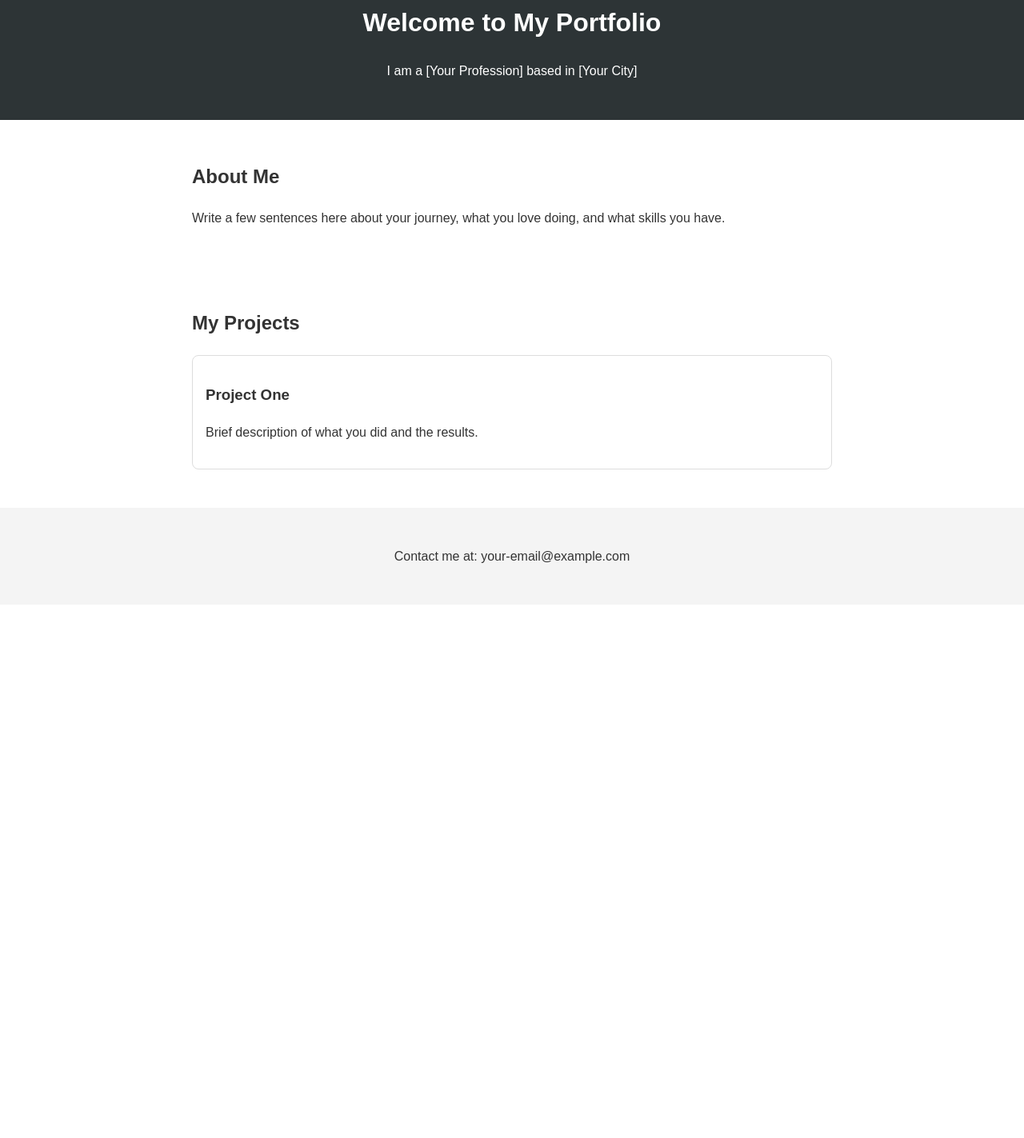
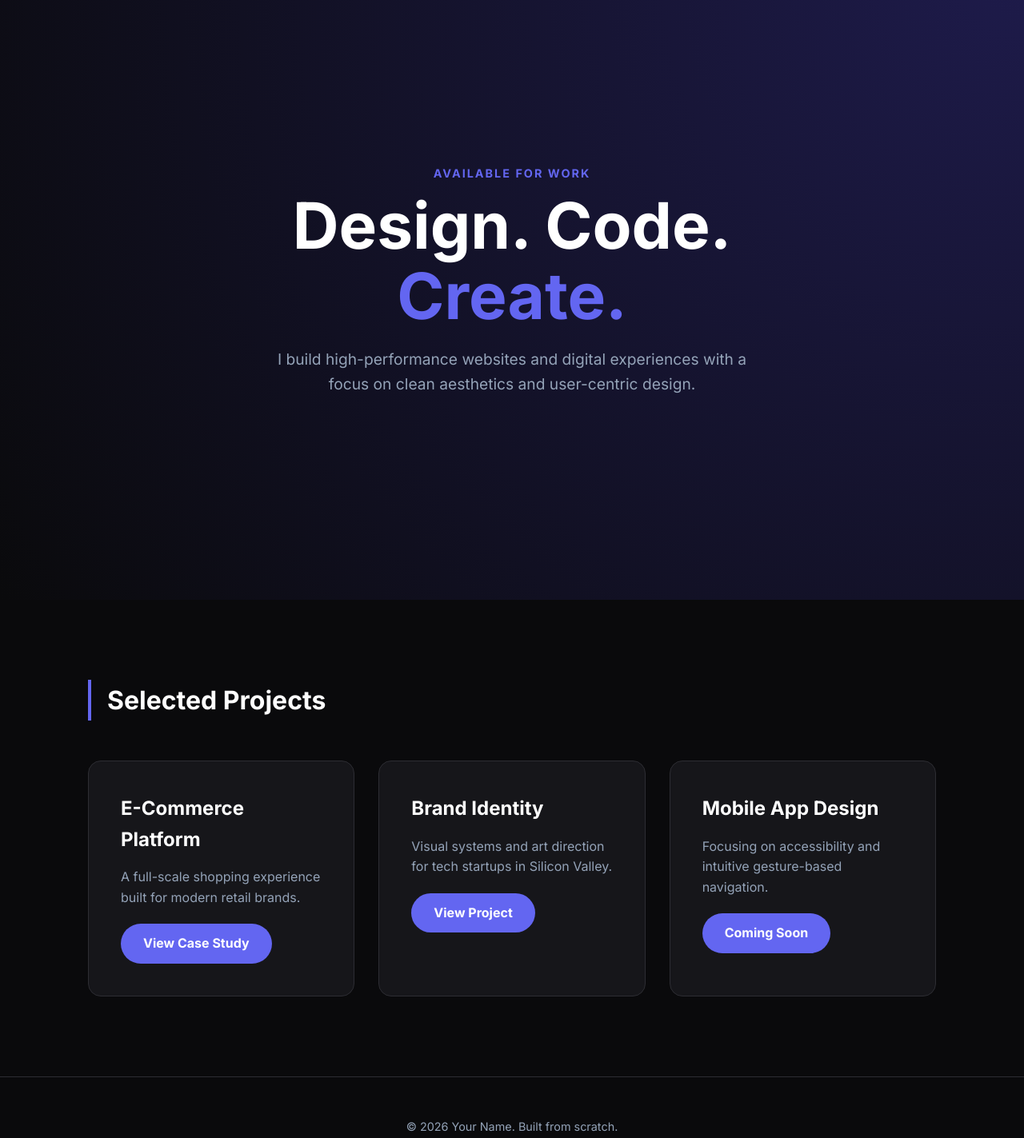
Before and after one commit to aaryas2412-design/My-Portfolio, a plain HTML site: page index.html in a window 1280 px wide. Shown: the part 50-1473 px from the top of the page at 80% size. Before the commit the page ends 806 px from the top, so only its background shows below. Drawn offline with Linux system fonts and the light colour scheme.

Commit message:
Update index.html

```diff
--- a/index.html
+++ b/index.html
@@ -3,38 +3,166 @@
 <head>
     <meta charset="UTF-8">
     <meta name="viewport" content="width=device-width, initial-scale=1.0">
-    <title>My Portfolio</title>
+    <title>Portfolio | Creative Professional</title>
+    <link href="https://fonts.googleapis.com/css2?family=Inter:wght@300;400;700&display=swap" rel="stylesheet">
+
     <style>
-        /* This is the CSS - it handles the "look" */
-        body { font-family: sans-serif; line-height: 1.6; margin: 0; color: #333; }
-        header { background: #2d3436; color: white; padding: 2rem; text-align: center; }
-        section { padding: 2rem; max-width: 800px; margin: auto; }
-        .project-card { border: 1px solid #ddd; padding: 1rem; border-radius: 8px; margin-bottom: 1rem; }
-        footer { text-align: center; padding: 2rem; background: #f4f4f4; }
+        :root {
+            --bg: #0a0a0c;
+            --card-bg: #16161a;
+            --accent: #6366f1; /* Modern Indigo */
+            --text-main: #ffffff;
+            --text-dim: #94a3b8;
+        }
+
+        * { margin: 0; padding: 0; box-sizing: border-box; }
+
+        body {
+            background-color: var(--bg);
+            color: var(--text-main);
+            font-family: 'Inter', sans-serif;
+            line-height: 1.6;
+            overflow-x: hidden;
+        }
+
+        /* Smooth reveal animation */
+        @keyframes fadeIn {
+            from { opacity: 0; transform: translateY(20px); }
+            to { opacity: 1; transform: translateY(0); }
+        }
+
+        header {
+            height: 100vh;
+            display: flex;
+            flex-direction: column;
+            justify-content: center;
+            align-items: center;
+            padding: 20px;
+            text-align: center;
+            background: radial-gradient(circle at top right, #1e1b4b, transparent);
+        }
+
+        .hero-tag {
+            color: var(--accent);
+            text-transform: uppercase;
+            letter-spacing: 2px;
+            font-size: 0.9rem;
+            font-weight: 700;
+            margin-bottom: 10px;
+            animation: fadeIn 0.8s ease forwards;
+        }
+
+        h1 {
+            font-size: clamp(2.5rem, 8vw, 5rem);
+            font-weight: 700;
+            line-height: 1.1;
+            margin-bottom: 20px;
+            animation: fadeIn 1s ease forwards;
+        }
+
+        .hero-sub {
+            color: var(--text-dim);
+            font-size: 1.2rem;
+            max-width: 600px;
+            animation: fadeIn 1.2s ease forwards;
+        }
+
+        .container {
+            max-width: 1100px;
+            margin: 0 auto;
+            padding: 100px 20px;
+        }
+
+        .section-title {
+            font-size: 2rem;
+            margin-bottom: 50px;
+            border-left: 4px solid var(--accent);
+            padding-left: 20px;
+        }
+
+        /* Project Grid */
+        .grid {
+            display: grid;
+            grid-template-columns: repeat(auto-fit, minmax(300px, 1fr));
+            gap: 30px;
+        }
+
+        .card {
+            background: var(--card-bg);
+            padding: 40px;
+            border-radius: 16px;
+            border: 1px solid #2d2d33;
+            transition: all 0.3s ease;
+            cursor: pointer;
+        }
+
+        .card:hover {
+            transform: translateY(-10px);
+            border-color: var(--accent);
+            box-shadow: 0 20px 40px rgba(0,0,0,0.4);
+        }
+
+        .card h3 { margin-bottom: 15px; font-size: 1.5rem; }
+        .card p { color: var(--text-dim); margin-bottom: 20px; }
+
+        .btn {
+            display: inline-block;
+            padding: 12px 28px;
+            background: var(--accent);
+            color: white;
+            text-decoration: none;
+            border-radius: 50px;
+            font-weight: 600;
+            transition: opacity 0.2s;
+        }
+
+        .btn:hover { opacity: 0.9; }
+
+        footer {
+            text-align: center;
+            padding: 50px;
+            border-top: 1px solid #2d2d33;
+            color: var(--text-dim);
+            font-size: 0.9rem;
+        }
+
+        /* Mobile Adjustments */
+        @media (max-width: 768px) {
+            h1 { font-size: 3rem; }
+        }
     </style>
 </head>
 <body>
 
     <header>
-        <h1>Welcome to My Portfolio</h1>
-        <p>I am a [Your Profession] based in [Your City]</p>
+        <div class="hero-tag">Available for Work</div>
+        <h1>Design. Code.<br><span style="color: var(--accent);">Create.</span></h1>
+        <p class="hero-sub">I build high-performance websites and digital experiences with a focus on clean aesthetics and user-centric design.</p>
     </header>
 
-    <section id="about">
-        <h2>About Me</h2>
-        <p>Write a few sentences here about your journey, what you love doing, and what skills you have.</p>
-    </section>
-
-    <section id="projects">
-        <h2>My Projects</h2>
-        <div class="project-card">
-            <h3>Project One</h3>
-            <p>Brief description of what you did and the results.</p>
+    <div class="container">
+        <h2 class="section-title">Selected Projects</h2>
+        <div class="grid">
+            <div class="card">
+                <h3>E-Commerce Platform</h3>
+                <p>A full-scale shopping experience built for modern retail brands.</p>
+                <a href="#" class="btn">View Case Study</a>
+            </div>
+            <div class="card">
+                <h3>Brand Identity</h3>
+                <p>Visual systems and art direction for tech startups in Silicon Valley.</p>
+                <a href="#" class="btn">View Project</a>
+            </div>
+            <div class="card">
+                <h3>Mobile App Design</h3>
+                <p>Focusing on accessibility and intuitive gesture-based navigation.</p>
+                <a href="#" class="btn">Coming Soon</a>
+            </div>
         </div>
-    </section>
+    </div>
 
     <footer>
-        <p>Contact me at: your-email@example.com</p>
+        <p>&copy; 2026 Your Name. Built from scratch.</p>
     </footer>
 
 </body>
```
